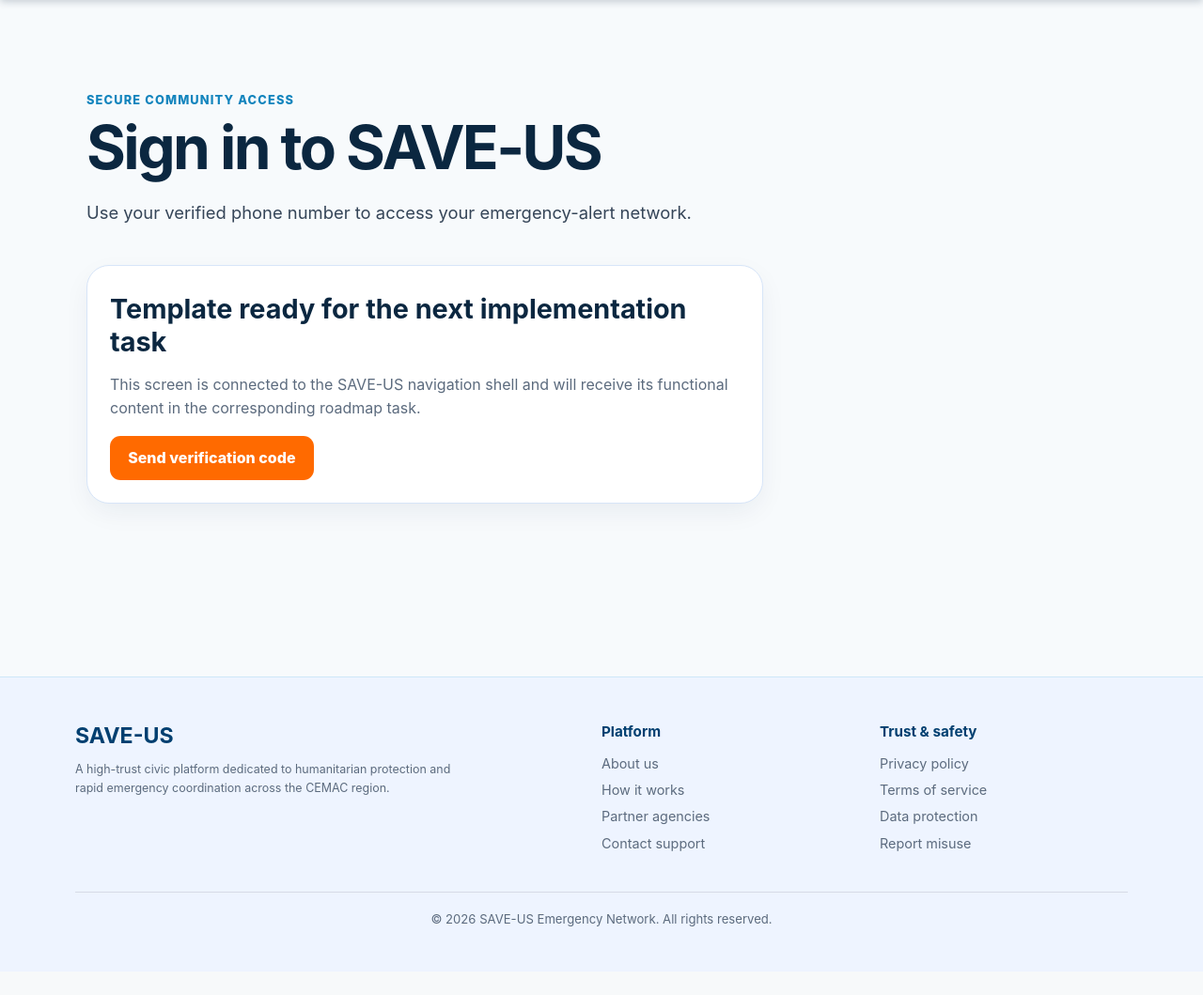
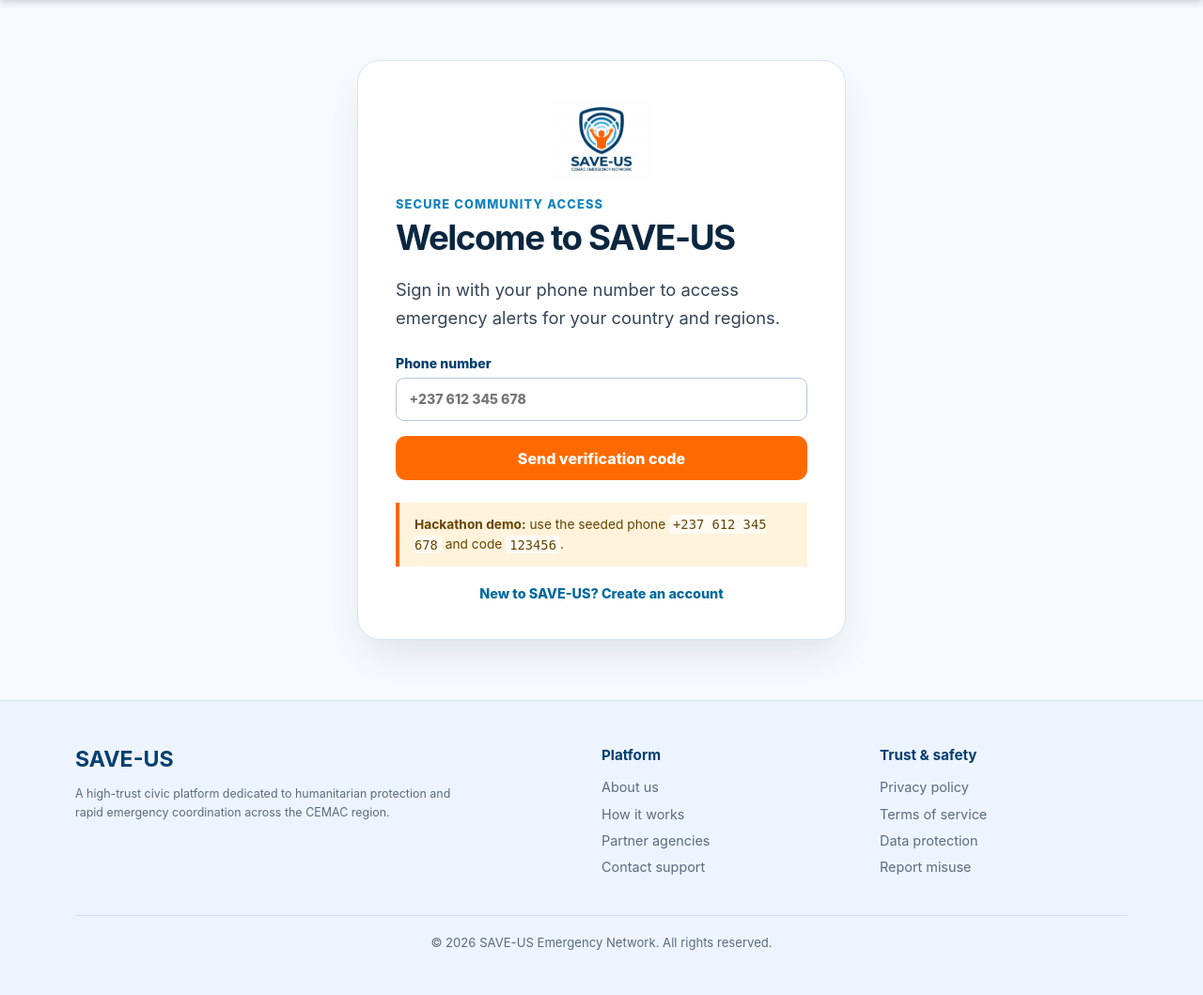
Before and after one commit to Donaldpicsou/SAVE-US, a Flask app: page /sign-in in a window 1280 px wide. Shown: the part 80-1139 px from the top of the page at 94% size. Before the commit the page ends 1066 px from the top, so only its background shows below. Run offline with Flask 3, Linux system fonts and the light colour scheme.

Commit message:
Mise à jour de la tâche T7

```diff
--- a/app/__init__.py
+++ b/app/__init__.py
@@ -18,6 +18,8 @@ def create_app(test_config: dict | None = None) -> Flask:
             f"sqlite:///{os.path.join(app.instance_path, 'save_us.sqlite3')}",
         ),
         SQLALCHEMY_TRACK_MODIFICATIONS=False,
+        SESSION_COOKIE_HTTPONLY=True,
+        SESSION_COOKIE_SAMESITE="Lax",
     )
 
     if test_config is None:
--- a/app/routes.py
+++ b/app/routes.py
@@ -1,46 +1,22 @@
-"""Presentation routes for the SAVE-US MVP."""
+"""Presentation routes, simulated authentication, and session helpers."""
 
-from flask import Blueprint, abort, redirect, render_template, session, url_for
+import re
+from functools import wraps
+
+from flask import Blueprint, abort, g, jsonify, redirect, render_template, request, session, url_for
+
+from .extensions import db
+from .models import User
 
 
 bp = Blueprint("main", __name__)
+DEMO_OTP_CODE = "123456"
 
 DEMO_NOTIFICATIONS = [
-    {
-        "id": "missing-jean-bakary",
-        "type": "Missing person",
-        "title": "Jean Bakary, 8",
-        "location": "Yaoundé area · Centre",
-        "time": "2 hours ago",
-        "description": "Jean was last seen near a primary school in Yaoundé. He was wearing a blue school uniform and a red backpack.",
-    },
-    {
-        "id": "road-douala-a1",
-        "type": "Road accident",
-        "title": "Serious incident on the A1",
-        "location": "Douala · Littoral",
-        "time": "5 hours ago",
-        "description": "A serious road accident was reported near Douala. Nearby people are asked to avoid the area and follow emergency-service instructions.",
-    },
-    {
-        "id": "patient-yaounde-central",
-        "type": "Unknown patient",
-        "title": "Identification request",
-        "location": "Yaoundé · Cameroon",
-        "time": "Yesterday",
-        "description": "A verified hospital has requested help identifying an unknown patient. Public information is limited to safe identifying details.",
-    },
+    {"id": "missing-jean-bakary", "type": "Missing person", "title": "Jean Bakary, 8", "location": "Yaoundé area · Centre", "time": "2 hours ago", "description": "Jean was last seen near a primary school in Yaoundé. He was wearing a blue school uniform and a red backpack."},
+    {"id": "road-douala-a1", "type": "Road accident", "title": "Serious incident on the A1", "location": "Douala · Littoral", "time": "5 hours ago", "description": "A serious road accident was reported near Douala. Nearby people are asked to avoid the area and follow emergency-service instructions."},
+    {"id": "patient-yaounde-central", "type": "Unknown patient", "title": "Identification request", "location": "Yaoundé · Cameroon", "time": "Yesterday", "description": "A verified hospital has requested help identifying an unknown patient. Public information is limited to safe identifying details."},
 ]
-
-
-@bp.app_context_processor
-def inject_notification_preview():
-    """Expose temporary notification data to the shared navigation shell."""
-    return {
-        "notification_items": DEMO_NOTIFICATIONS,
-        "notification_count": len(DEMO_NOTIFICATIONS),
-    }
-
 
 INFORMATION_PAGES = {
     "about": ("About SAVE-US", "CEMAC Emergency Network", "A high-trust civic platform dedicated to humanitarian protection and rapid emergency coordination across Central Africa.", [("Our mission", "SAVE-US helps communities structure, review, and responsibly share critical alerts when every second matters."), ("Our role", "We support first-line information gathering and responsible community distribution. We do not replace emergency services or investigative authorities.")]),
@@ -54,44 +30,120 @@ INFORMATION_PAGES = {
 }
 
 
+@bp.before_app_request
+def load_current_user() -> None:
+    """Load the signed-in user once per request from the Flask session."""
+    user_id = session.get("user_id")
+    g.current_user = db.session.get(User, user_id) if user_id else None
+
+
+@bp.app_context_processor
+def inject_shared_template_data() -> dict:
+    """Expose notification data and real session state to every template."""
+    seen_notification_ids = set(session.get("seen_notification_ids", []))
+    unread_notification_count = sum(
+        item["id"] not in seen_notification_ids for item in DEMO_NOTIFICATIONS
+    )
+    return {
+        "current_user": g.current_user,
+        "is_authenticated": g.current_user is not None,
+        "notification_items": DEMO_NOTIFICATIONS,
+        "notification_count": unread_notification_count,
+    }
+
+
+def login_required(view):
+    """Redirect anonymous visitors to phone sign-in before protected pages."""
+
+    @wraps(view)
+    def wrapped_view(*args, **kwargs):
+        if g.current_user is None:
+            session["login_next"] = request.full_path if request.query_string else request.path
+            return redirect(url_for("main.sign_in"))
+        return view(*args, **kwargs)
+
+    return wrapped_view
+
+
+def normalise_phone(phone_number: str) -> str:
+    """Convert a display phone number into a simple E.164-like value."""
+    return re.sub(r"[^\d+]", "", phone_number.strip())
+
+
+def safe_next_url(next_url: str | None) -> str:
+    """Keep post-login redirects within this application."""
+    if next_url and next_url.startswith("/") and not next_url.startswith("//"):
+        return next_url
+    return url_for("main.dashboard")
+
+
 @bp.get("/")
 def home():
-    """Render the public SAVE-US landing page."""
     return render_template("home.html")
 
 
-@bp.get("/sign-in")
+@bp.route("/sign-in", methods=("GET", "POST"))
 def sign_in():
-    return render_template(
-        "simple_page.html",
-        title="Sign in to SAVE-US",
-        eyebrow="Secure community access",
-        description="Use your verified phone number to access your emergency-alert network.",
-        active_page=None,
-        app_shell=False,
-        primary_action="Send verification code",
-    )
+    """Collect a phone number and start the simulated OTP flow."""
+    if g.current_user is not None:
+        return redirect(url_for("main.dashboard"))
+
+    error = None
+    phone_number = ""
+    if request.method == "POST":
+        phone_number = normalise_phone(request.form.get("phone_number", ""))
+        if not re.fullmatch(r"\+\d{8,15}", phone_number):
+            error = "Enter a valid phone number, including the country code."
+        else:
+            session["pending_phone"] = phone_number
+            session["pending_otp"] = DEMO_OTP_CODE
+            session["otp_attempts"] = 0
+            return redirect(url_for("main.verify_otp"))
+
+    return render_template("sign_in.html", active_page=None, app_shell=False, error=error, phone_number=phone_number, demo_otp_code=DEMO_OTP_CODE)
+
+
+@bp.route("/verify-otp", methods=("GET", "POST"))
+def verify_otp():
+    """Verify the demo OTP and create a user session for seeded accounts."""
+    phone_number = session.get("pending_phone")
+    if phone_number is None:
+        return redirect(url_for("main.sign_in"))
+
+    error = None
+    if request.method == "POST":
+        submitted_code = request.form.get("otp_code", "").replace(" ", "")
+        if submitted_code != session.get("pending_otp"):
+            session["otp_attempts"] = session.get("otp_attempts", 0) + 1
+            error = "That verification code is not valid. Try the demo code again."
+        else:
+            user = db.session.scalar(db.select(User).where(User.phone_number == phone_number))
+            session.pop("pending_otp", None)
+            session.pop("otp_attempts", None)
+            session.pop("pending_phone", None)
+            if user is not None:
+                session["user_id"] = user.id
+                return redirect(safe_next_url(session.pop("login_next", None)))
+            session["onboarding_phone"] = phone_number
+            return redirect(url_for("main.onboarding_location"))
+
+    return render_template("verify_otp.html", active_page=None, app_shell=False, error=error, phone_number=phone_number, demo_otp_code=DEMO_OTP_CODE)
 
 
 @bp.get("/dashboard")
+@login_required
 def dashboard():
     return render_template("dashboard.html", active_page="home", app_shell=True)
 
 
 @bp.get("/alerts")
+@login_required
 def alerts():
-    return render_template(
-        "simple_page.html",
-        title="Active alerts",
-        eyebrow="Cameroon · Centre",
-        description="Browse alerts that match your country, regions, and preferences.",
-        active_page="alerts",
-        app_shell=True,
-        primary_action="Browse alerts",
-    )
+    return render_template("simple_page.html", title="Active alerts", eyebrow="Cameroon · Centre", description="Browse alerts that match your country, regions, and preferences.", active_page="alerts", app_shell=True, primary_action="Browse alerts")
 
 
 @bp.get("/alerts/<alert_id>")
+@login_required
 def alert_detail(alert_id: str):
     alert = next((item for item in DEMO_NOTIFICATIONS if item["id"] == alert_id), None)
     if alert is None:
@@ -100,76 +152,56 @@ def alert_detail(alert_id: str):
 
 
 @bp.get("/report/missing-person")
+@login_required
 def report_missing_person():
     return render_template("report_missing_person.html", active_page="report", app_shell=True)
 
 
 @bp.get("/reports")
+@login_required
 def my_reports():
-    return render_template(
-        "simple_page.html",
-        title="My reports",
-        eyebrow="Reporter workspace",
-        description="Manage drafts, active alerts, and reports that need review.",
-        active_page="reports",
-        app_shell=True,
-        primary_action="Report a missing person",
-        primary_url="main.report_missing_person",
-    )
+    return render_template("simple_page.html", title="My reports", eyebrow="Reporter workspace", description="Manage drafts, active alerts, and reports that need review.", active_page="reports", app_shell=True, primary_action="Report a missing person", primary_url="main.report_missing_person")
 
 
 @bp.get("/moderator")
+@login_required
 def moderator_queue():
-    return render_template(
-        "simple_page.html",
-        title="Moderator queue",
-        eyebrow="Verified moderator access",
-        description="Review reports flagged for possible duplicates, unsafe media, or high fraud risk.",
-        active_page="moderator",
-        app_shell=True,
-        primary_action="View review queue",
-    )
+    return render_template("simple_page.html", title="Moderator queue", eyebrow="Verified moderator access", description="Review reports flagged for possible duplicates, unsafe media, or high fraud risk.", active_page="moderator", app_shell=True, primary_action="View review queue")
 
 
 @bp.get("/settings")
+@login_required
 def settings():
-    return render_template(
-        "simple_page.html",
-        title="Alert preferences",
-        eyebrow="Cameroon · Centre",
-        description="Control the alert categories and regions you want to follow.",
-        active_page="settings",
-        app_shell=True,
-        primary_action="Save preferences",
-    )
+    return render_template("simple_page.html", title="Alert preferences", eyebrow="Cameroon · Centre", description="Control the alert categories and regions you want to follow.", active_page="settings", app_shell=True, primary_action="Save preferences")
 
 
 @bp.get("/onboarding/location")
 def onboarding_location():
-    return render_template(
-        "simple_page.html",
-        title="Where should SAVE-US protect you?",
-        eyebrow="Step 1 of 2 · Location",
-        description="Choose your country and primary region to receive relevant alerts.",
-        active_page=None,
-        app_shell=False,
-        primary_action="Continue",
-    )
+    return render_template("simple_page.html", title="Where should SAVE-US protect you?", eyebrow="Step 1 of 2 · Location", description="Choose your country and primary region to receive relevant alerts.", active_page=None, app_shell=False, primary_action="Continue")
 
 
 @bp.get("/notifications")
+@login_required
 def notifications():
     return render_template("notifications.html", active_page=None, app_shell=True, notifications=DEMO_NOTIFICATIONS)
 
 
+@bp.post("/notifications/mark-seen")
+@login_required
+def mark_notifications_seen():
+    """Mark the current demo notification set as read in this user session."""
+    session["seen_notification_ids"] = [item["id"] for item in DEMO_NOTIFICATIONS]
+    return jsonify({"unread_count": 0})
+
+
 @bp.get("/account")
+@login_required
 def account():
     return render_template("account.html", active_page="settings", app_shell=True)
 
 
 @bp.post("/logout")
 def logout():
-    """Clear the temporary session and return to the public landing page."""
     session.clear()
     return redirect(url_for("main.home"))
 
--- /dev/null
+++ b/app/static/css/auth.css
@@ -0,0 +1,15 @@
+/* Simulated phone authentication templates. */
+.auth-page { align-items:center; display:flex; justify-content:center; min-height:calc(100vh - 80px); padding:4rem 1.5rem; }
+.auth-card { background:#fff; border:1px solid var(--line); border-radius:1.5rem; box-shadow:0 20px 40px -10px rgba(0,41,76,.12); max-width:520px; padding:2.5rem; width:100%; }
+.auth-card > img { display:block; height:86px; margin:0 auto .5rem; object-fit:cover; object-position:center 25%; width:110px; }
+.auth-card h1 { font-size:2.3rem; max-width:none; }
+.auth-form { display:grid; gap:1rem; margin:1.5rem 0; }
+.auth-form label { color:var(--navy); display:grid; font-size:.88rem; font-weight:800; gap:.45rem; }
+.auth-form input { border:1px solid #b8c7dc; border-radius:.55rem; color:var(--ink); padding:.85rem; }
+.auth-form .button { width:100%; }
+.form-error { background:#ffdad6; border-radius:.55rem; color:#93000a; font-size:.9rem; font-weight:700; padding:.8rem; }
+.demo-note { background:#fff3dc; border-left:4px solid var(--orange); color:#684400; font-size:.86rem; line-height:1.55; padding:.8rem 1rem; }
+.demo-note code { background:rgba(255,255,255,.7); border-radius:.25rem; padding:.1rem .25rem; }
+.auth-secondary-link { color:#00699e; display:block; font-size:.9rem; font-weight:800; margin-top:1.25rem; text-align:center; }
+.auth-secondary-link:hover { color:var(--navy); }
+@media (max-width:700px) { .auth-page { min-height:calc(100vh - 68px); padding:2rem 1.25rem 4rem; }.auth-card { padding:1.5rem; } }
--- a/app/static/js/app.js
+++ b/app/static/js/app.js
@@ -14,6 +14,22 @@ document.addEventListener("DOMContentLoaded", () => {
     });
   };
 
+  const markNotificationsSeen = async () => {
+    try {
+      const response = await fetch("/notifications/mark-seen", {
+        method: "POST",
+        credentials: "same-origin",
+      });
+      if (!response.ok) return;
+      document.querySelectorAll(".notification-badge").forEach((badge) => badge.remove());
+      document.querySelectorAll("[data-unread-count]").forEach((element) => {
+        element.textContent = "0";
+      });
+    } catch {
+      // Keep the badge unchanged if the local development request cannot complete.
+    }
+  };
+
   triggers.forEach((trigger) => {
     trigger.addEventListener("click", () => {
       const menu = document.getElementById(trigger.dataset.popoverTrigger);
@@ -23,6 +39,9 @@ document.addEventListener("DOMContentLoaded", () => {
       if (!isOpen) {
         menu.hidden = false;
         trigger.setAttribute("aria-expanded", "true");
+        if (trigger.dataset.markNotifications === "true") {
+          markNotificationsSeen();
+        }
       }
     });
   });
--- a/app/templates/account.html
+++ b/app/templates/account.html
@@ -6,9 +6,9 @@
   <!-- Account-profile template accessed from the account popover. -->
   <section class="account-page">
     <!-- Profile summary and editable identity fields. -->
-    <div class="account-page-heading"><div><p class="eyebrow">Verified community member</p><h1>Profile &amp; account</h1><p class="lead">Manage the information that helps SAVE-US protect your community.</p></div><span class="profile-avatar-large">A</span></div>
+    <div class="account-page-heading"><div><p class="eyebrow">Verified community member</p><h1>Profile &amp; account</h1><p class="lead">Manage the information that helps SAVE-US protect your community.</p></div><span class="profile-avatar-large">{{ current_user.display_name[:1] if current_user.display_name else "U" }}</span></div>
     <div class="account-grid">
-      <article class="account-panel"><h2>Profile</h2><label>Display name<input value="Amina N."></label><label>Verified phone<input value="+237 6•• •• •• ••" readonly></label><label>Primary country<select><option>Cameroon</option></select></label><a class="button emergency" href="{{ url_for('main.settings') }}">Manage alert preferences</a></article>
+      <article class="account-panel"><h2>Profile</h2><label>Display name<input value="{{ current_user.display_name or '' }}"></label><label>Verified phone<input value="{{ current_user.phone_number[:5] }}••••••" readonly></label><label>Primary country<select><option>{{ current_user.country }}</option></select></label><a class="button emergency" href="{{ url_for('main.settings') }}">Manage alert preferences</a></article>
       <!-- Account security and privacy quick links. -->
       <aside class="account-panel account-security"><h2>Account safety</h2><p>Your phone number is verified. Family contact details you provide in a report are never displayed publicly.</p><a href="{{ url_for('main.information_page', page='privacy') }}">Read privacy policy →</a><form action="{{ url_for('main.logout') }}" method="post"><button class="text-button" type="submit">Sign out</button></form></aside>
     </div>
--- a/app/templates/base.html
+++ b/app/templates/base.html
@@ -10,6 +10,7 @@
     <title>{% block title %}SAVE-US{% endblock %}</title>
     <link rel="icon" type="image/svg+xml" href="{{ url_for('static', filename='images/favicon.svg') }}">
     <link rel="stylesheet" href="{{ url_for('static', filename='css/app.css') }}">
+    <link rel="stylesheet" href="{{ url_for('static', filename='css/auth.css') }}">
     <script src="{{ url_for('static', filename='js/app.js') }}" defer></script>
   </head>
   <body>
@@ -27,11 +28,11 @@
       <div class="header-actions">
         <span class="country-pill">● Cameroon</span>
         <!-- Notification-menu trigger and unread count. -->
-        <button class="icon-link notification-menu-trigger" type="button" data-popover-trigger="notification-menu" aria-label="Open notifications" aria-expanded="false" aria-controls="notification-menu">{{ icons.icon('bell') }}{% if app_shell %}<span class="notification-badge">{{ notification_count }}</span>{% endif %}</button>
+        <button class="icon-link notification-menu-trigger" type="button" data-popover-trigger="notification-menu" data-mark-notifications="{{ 'true' if is_authenticated else 'false' }}" aria-label="Open notifications" aria-expanded="false" aria-controls="notification-menu">{{ icons.icon('bell') }}{% if is_authenticated and notification_count %}<span class="notification-badge" data-unread-count>{{ notification_count }}</span>{% endif %}</button>
         <div id="notification-menu" class="notification-menu" data-popover hidden>
-          {% if app_shell %}
+          {% if is_authenticated %}
             <!-- Alerts shown here match the user's country, followed regions, and enabled categories. -->
-            <div class="notification-menu-heading"><div><strong>{{ notification_count }} new alerts</strong><small>Centre &amp; Cameroon · based on your preferences</small></div><span class="notification-count">{{ notification_count }}</span></div>
+            <div class="notification-menu-heading"><div><strong><span data-unread-count>{{ notification_count }}</span> new alerts</strong><small>Centre &amp; Cameroon · based on your preferences</small></div><span class="notification-count" data-unread-count>{{ notification_count }}</span></div>
             <div class="notification-preview-list">
               {% for item in notification_items %}
                 <a class="notification-preview" href="{{ url_for('main.alert_detail', alert_id=item.id) }}"><span class="notification-type-dot {{ item.type|lower|replace(' ', '-') }}"></span><span><strong>{{ item.title }}</strong><small>{{ item.type }} · {{ item.location }} · {{ item.time }}</small></span></a>
@@ -47,9 +48,9 @@
         <!-- Account-menu trigger; popup content changes for public and signed-in pages. -->
         <button class="icon-link account-menu-trigger" type="button" data-popover-trigger="account-menu" aria-label="Open account menu" aria-expanded="false" aria-controls="account-menu">{{ icons.icon('account') }}</button>
         <div id="account-menu" class="account-menu" data-popover hidden>
-          {% if app_shell %}
+          {% if is_authenticated %}
             <!-- Signed-in account actions. -->
-            <div class="account-menu-identity"><span class="account-avatar">A</span><span><strong>Amina N.</strong><small>Verified community member</small></span></div>
+            <div class="account-menu-identity"><span class="account-avatar">{{ current_user.display_name[:1] if current_user.display_name else "U" }}</span><span><strong>{{ current_user.display_name or "SAVE-US user" }}</strong><small>Verified community member</small></span></div>
             <a href="{{ url_for('main.account') }}">{{ icons.icon('account') }} Profile &amp; account settings</a>
             <a href="{{ url_for('main.settings') }}">{{ icons.icon('settings') }} Alert preferences</a>
             <form action="{{ url_for('main.logout') }}" method="post"><button class="account-menu-logout" type="submit">Sign out</button></form>
--- a/app/templates/dashboard.html
+++ b/app/templates/dashboard.html
@@ -5,7 +5,7 @@
 {% block content %}
   <!-- Dashboard heading: recipient context and alert search. -->
   <section class="dashboard-head">
-    <div><p class="eyebrow">Cameroon · Centre region</p><h1>Good morning,<br>Amina</h1></div>
+    <div><p class="eyebrow">{{ current_user.country }} · {{ current_user.primary_region }} region</p><h1>Good morning,<br>{{ current_user.display_name or "community member" }}</h1></div>
     <label class="search-box">⌕ <input type="search" placeholder="Search alerts…"></label>
   </section>
   <!-- Alert-type filter controls. -->
--- /dev/null
+++ b/app/templates/sign_in.html
@@ -0,0 +1,23 @@
+{% extends "base.html" %}
+
+{% block title %}Sign in · SAVE-US{% endblock %}
+
+{% block content %}
+  <!-- Simulated phone sign-in; real SMS delivery is a post-hackathon integration. -->
+  <section class="auth-page">
+    <article class="auth-card">
+      <img src="{{ url_for('static', filename='images/save-us-logo.png') }}" alt="SAVE-US logo">
+      <p class="eyebrow">Secure community access</p>
+      <h1>Welcome to SAVE-US</h1>
+      <p class="lead">Sign in with your phone number to access emergency alerts for your country and regions.</p>
+      {% if error %}<p class="form-error" role="alert">{{ error }}</p>{% endif %}
+      <!-- Phone number is stored temporarily in the session until OTP verification. -->
+      <form method="post" class="auth-form">
+        <label>Phone number<input name="phone_number" type="tel" value="{{ phone_number }}" placeholder="+237 612 345 678" autocomplete="tel" required></label>
+        <button class="button emergency" type="submit">Send verification code</button>
+      </form>
+      <p class="demo-note"><strong>Hackathon demo:</strong> use the seeded phone <code>+237 612 345 678</code> and code <code>{{ demo_otp_code }}</code>.</p>
+      <a class="auth-secondary-link" href="{{ url_for('main.onboarding_location') }}">New to SAVE-US? Create an account</a>
+    </article>
+  </section>
+{% endblock %}
```
Also changed, not shown: app/templates/verify_otp.html (added, +21 -0 lines), tests/test_auth.py (added, +70 -0 lines).
